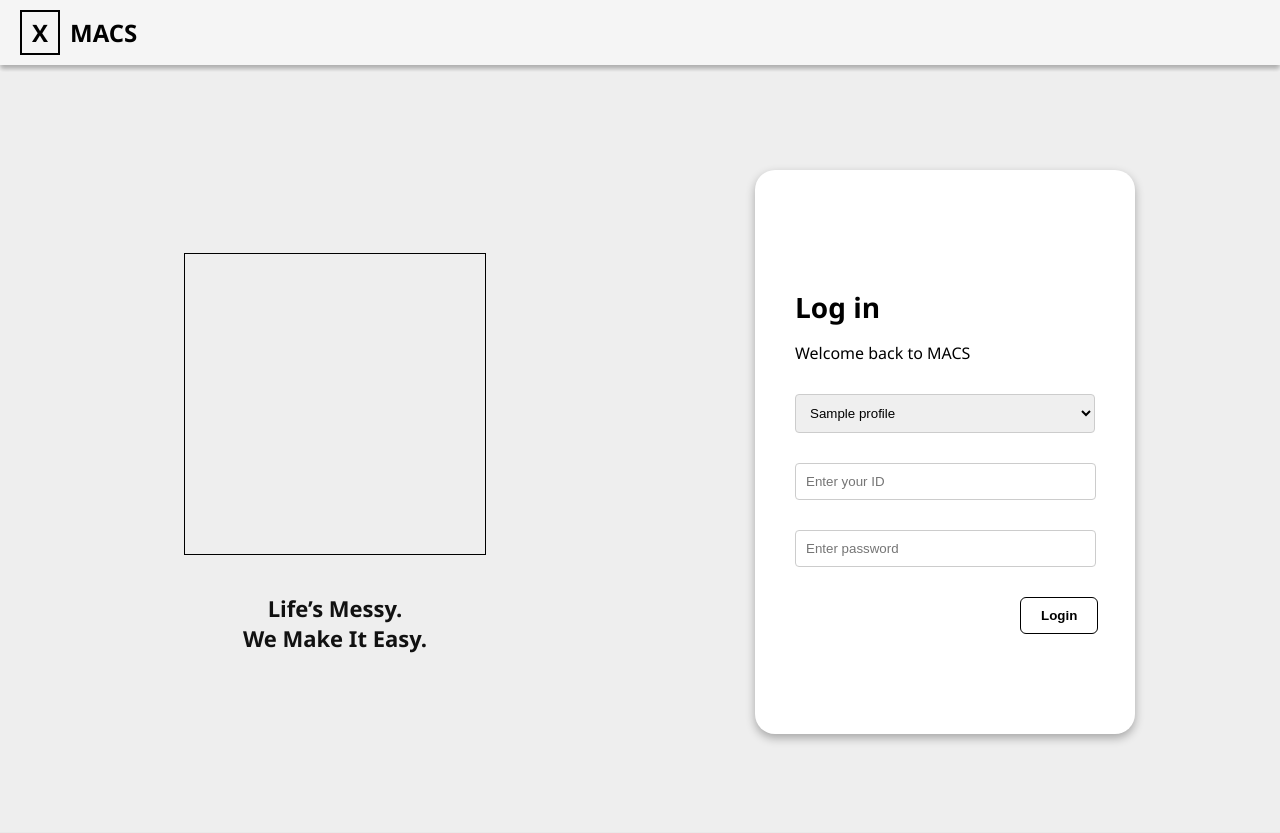
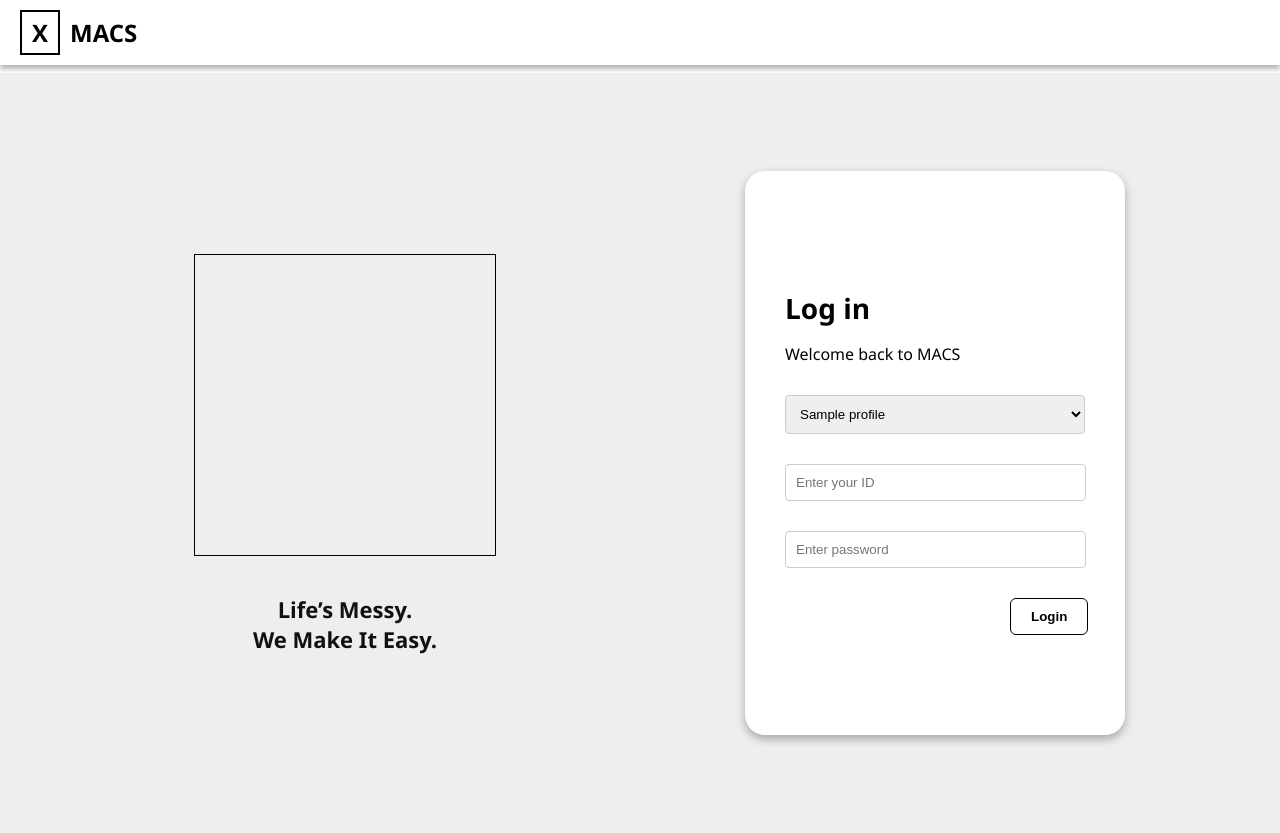
Before and after one commit to OCodeJK/CSIT314_Macs, a Flask app: page / in a window 1280 px wide. Before the commit the page ends 741 px from the top, so only its background shows below. Run offline with Flask 3, Linux system fonts and the light colour scheme; a database or web service that is not in the repository returns one stand-in record (values such as "Sample title"); some libraries are stand-ins or nearby versions.

Commit message:
adjusted css

```diff
--- a/templates/login.html
+++ b/templates/login.html
@@ -7,7 +7,7 @@
         body {
             margin: 0;
             font-family: 'Segoe UI', sans-serif;
-            background-color: #f5f5f5;
+            background-color: white;
         }
 
         .top-bar {
@@ -20,10 +20,9 @@
 
         .container {
             display: flex;
-            max-width: 1440px;
             margin: auto;
             height: 95vh;
-            padding-top: 7px;
+            padding-top: 8px;
         }
 
         .left-panel {
@@ -33,7 +32,7 @@
             flex-direction: column;
             align-items: center;
             justify-content: center;
-            padding-left: 30px;
+            padding-left: 50px;
         }
 
         .logo {
@@ -72,7 +71,7 @@
             align-items: center;
             justify-content: center;
             background-color: #eee;
-            padding-right: 30px
+            padding-right: 50px
         }
 
         .login-card {
```
